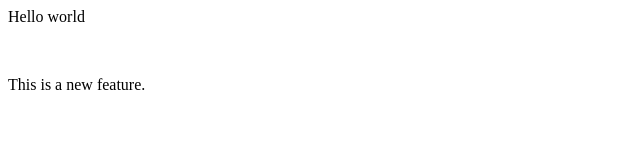
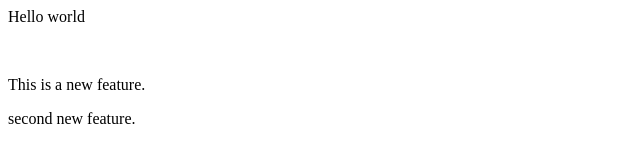
Before and after one commit to jaideep1837/localrepo, a plain HTML site: page index.html in a window 1280 px wide. Shown: the whole page, without its empty margins (0-640 px from the left). Drawn offline with Linux system fonts and the light colour scheme.

Commit message:
second new feature

```diff
--- a/index.html
+++ b/index.html
@@ -1,2 +1,3 @@
 <p>Hello world</p><br>
 <p>This is a new feature.</p>
+<p>second new feature.</p>
```
